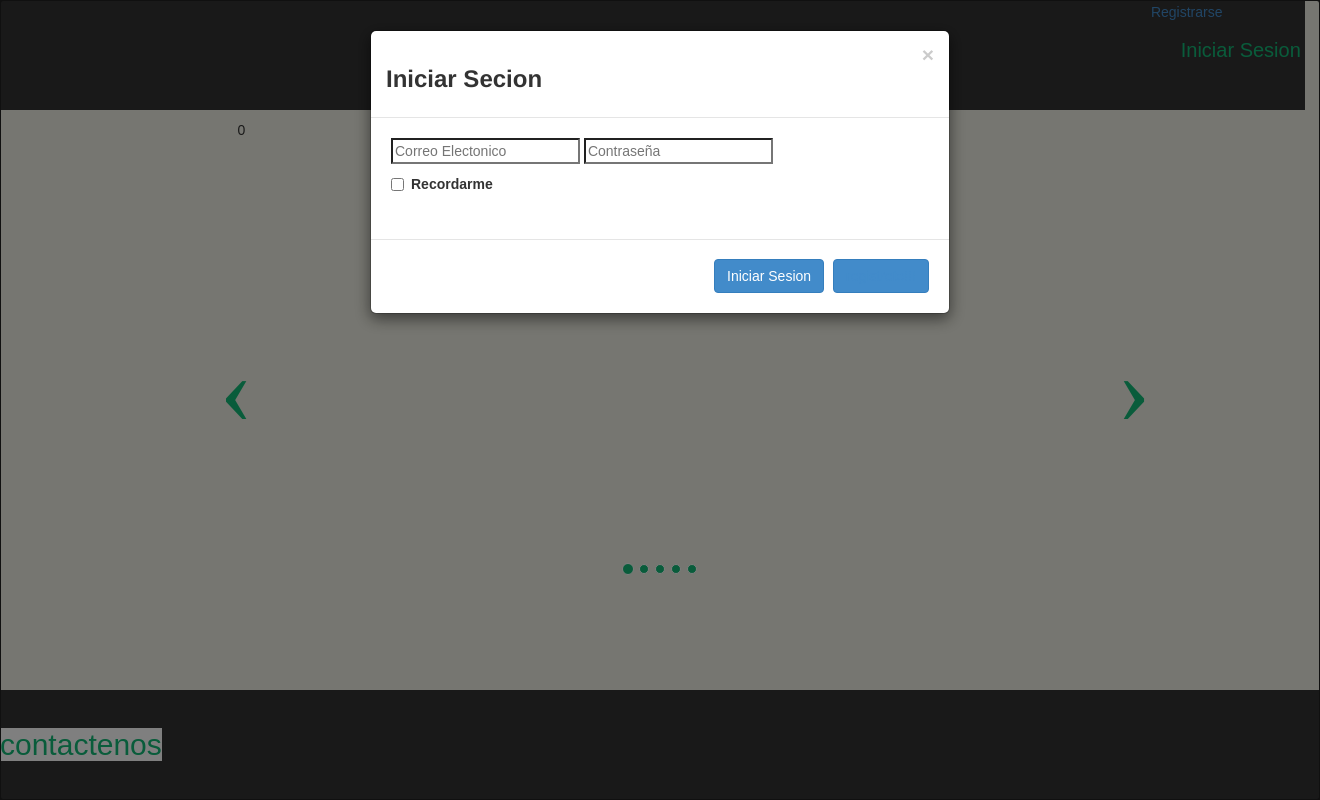
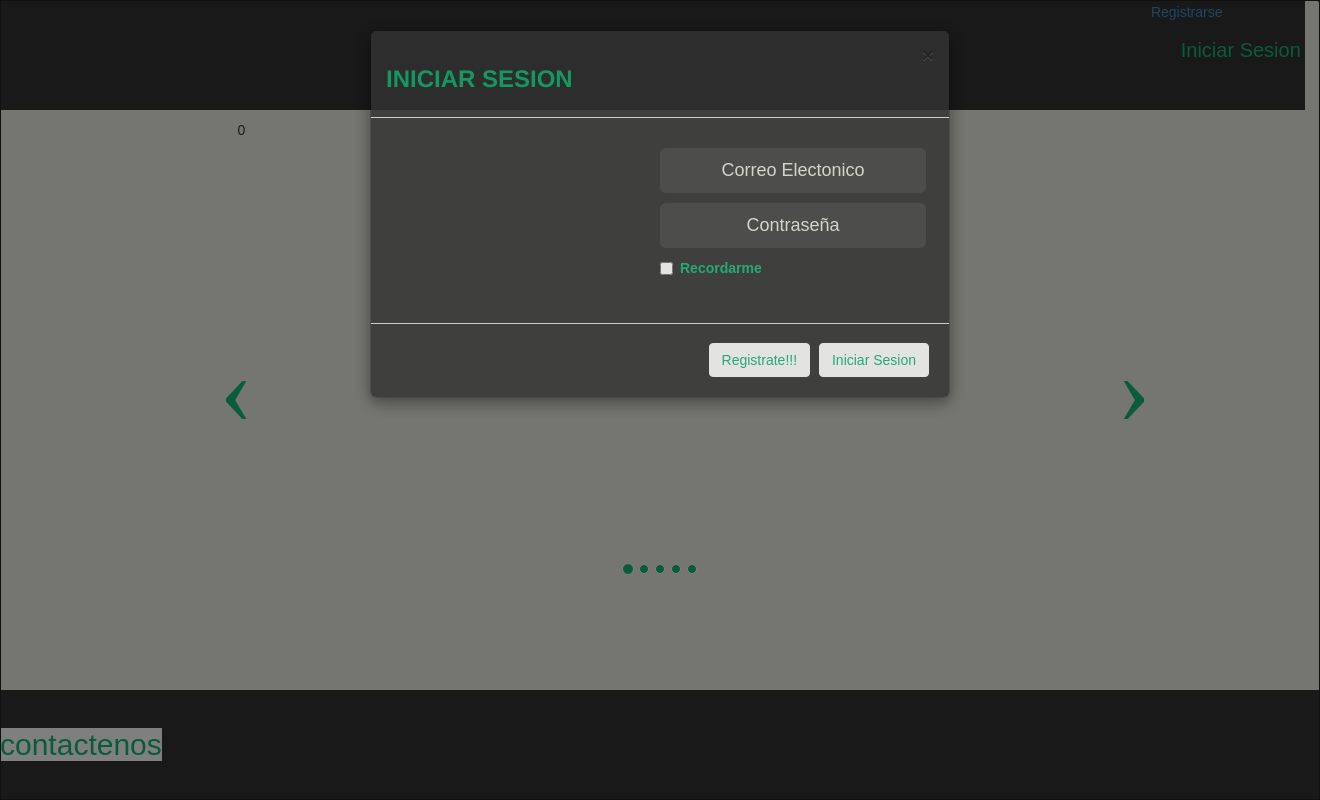
Before and after one commit to Danielest/sistemasLegales, a Django app: page / in a window 1320 px wide, after a click on "Iniciar Sesion". Run offline with Django 3.2, Linux system fonts and the light colour scheme; tables that the repository leaves empty hold one stand-in row (values such as "Sample post"); parts of the project's set-up code (start-up, migrations or seed data) failed here and were passed over.

Commit message:
todo mas bonito

```diff
--- /dev/null
+++ b/documentosLegales/documentosLegales/static/usuarios/css/modal.css
@@ -0,0 +1,38 @@
+.modal, .modal a{
+	color: #13B876;
+}
+.modal .input-block-level{
+	display: block;
+	position: relative;
+	left: 50%;
+	text-align: left;
+	margin-top: 10px;
+	color: #EDEDE2;
+	background-color: #444444;
+	border: 1px solid transparent;
+}
+.modal .input-block-level:focus{
+	outline: none;
+	border: 1px solid #13b876;
+	box-shadow: 0 0 8px #13b876;
+}
+.modal .input-block-level::-webkit-input-placeholder {color: #EDEDE2;text-align: center;}
+.modal .input-block-level:-moz-placeholder {color: #EDEDE2;text-align: center;}
+.modal .input-block-level::-moz-placeholder {color: #EDEDE2;text-align: center;}
+.modal .input-block-level:-ms-input-placeholder {color: #EDEDE2;text-align: center;}
+.modal .checkbox{
+	display: block;
+	position: relative;
+	left: 50%;
+}
+.modal-content{
+	background-color: #333333 ;
+	opacity: 0.8;
+}
+.btn-primary,
+.btn-primary:hover,
+.btn-primary:focus{
+	color: #13B876;
+	background-color: #FFFFFF;
+	border-color:  #FFFFFF;
+}
--- a/documentosLegales/documentosLegales/templates/usuarios/home.html
+++ b/documentosLegales/documentosLegales/templates/usuarios/home.html
@@ -6,6 +6,7 @@
 
 <link href="static/core/css/bootstrap.min.css" rel="stylesheet">
 <link href="static/usuarios/css/main.css" rel="stylesheet">
+<link href="static/usuarios/css/modal.css" rel="stylesheet">
 
 
 <!-- header -->
--- a/documentosLegales/documentosLegales/templates/usuarios/log_in.html
+++ b/documentosLegales/documentosLegales/templates/usuarios/log_in.html
@@ -4,8 +4,10 @@
 
 			<div class="modal-header">
 				<button type="button" class="close" data-dismiss="modal" aria-hidden="true">×</button>
-				<h3 class="title" id="myModalLabel"><b >Iniciar Secion</b></h3>
+				<h3 class="title" id="myModalLabel"><b >INICIAR SESION</b></h3>
 			</div>
+
+			<form class="form-login" action="#" method="POST">
 
 				<div class="modal-body">
 					<section>
@@ -13,8 +15,8 @@
 					</section>
 
 					<section>
-					<input type="email" class="input-block-level" placeholder="Correo Electonico" name="email" required autocomplete="off">
-					<input type="password" class="input-block-level" placeholder="Contraseña" name="password" required>
+						<input type="email" class="input-block-level input-lg" placeholder="Correo Electonico" name="email" required autocomplete="off">
+						<input type="password" class="input-block-level input-lg" placeholder="Contraseña" name="password" required>
 						<label class="checkbox">
 							<input type="checkbox" value="remember-me">
 							Recordarme
@@ -23,12 +25,11 @@
 				</div>
 
 				<div class="modal-footer">
-				<button class="btn btn-primary" type="submit">Iniciar Sesion
-				</button>
-				<button class="btn btn-primary" type="button" class="close" data-dismiss="modal" aria-hidden="true"><a href="#singup" data-toggle="modal">registrete!!!</a>
-				</button>
+					<button class="btn btn-primary" type="button" class="close" data-dismiss="modal" aria-hidden="true"><a href="#singup" data-toggle="modal">Registrate!!!</a></button>
+
+					<button class="btn btn-primary" type="submit">Iniciar Sesion</button>
 				</div>
-
+			</form>
 		</div><!-- /.modal-content -->
 	</div><!-- /.modal-dialog -->
 </div><!-- /.modal -->
--- a/documentosLegales/documentosLegales/templates/usuarios/sing_up.html
+++ b/documentosLegales/documentosLegales/templates/usuarios/sing_up.html
@@ -4,7 +4,7 @@
 
 			<div class="modal-header">
 				<button type="button" class="close" data-dismiss="modal" aria-hidden="true">×</button>
-				<h3 class="title" id="myModalLabel"><b >Registrate</b></h3>
+				<h3 class="title" id="myModalLabel"><b >REGISTRATE</b></h3>
 			</div>
 
 			<form class="form-signin" action="#" method="POST">
@@ -22,14 +22,15 @@
 						</span>
 					</span> -->
 
-					<input type="text" class="input-block-level" placeholder="Nombre" name="name" required>
-					<input type="email" class="input-block-level" placeholder="Correo Electronico" name="email" required autocomplete="off">
+					<input type="text" class="input-block-level input-lg" placeholder="Nombre" name="name" required>
+					<input type="email" class="input-block-level input-lg" placeholder="Correo Electronico" name="email" required autocomplete="off">
 
 				</div>
 
 				<div class="modal-footer">
-					<button class="btn btn-primary" type="submit">registrete!!!</button>
 					<button class="btn btn-primary" type="button" class="close" data-dismiss="modal" aria-hidden="true"><a href="#login" data-toggle="modal">Iniciar Sesion</a></button>
+
+					<button class="btn btn-primary" type="submit">Registrate!!!</button>
 				</div>
 			</form>
 
```
Lines whose indentation alone changed are shown as unchanged.
